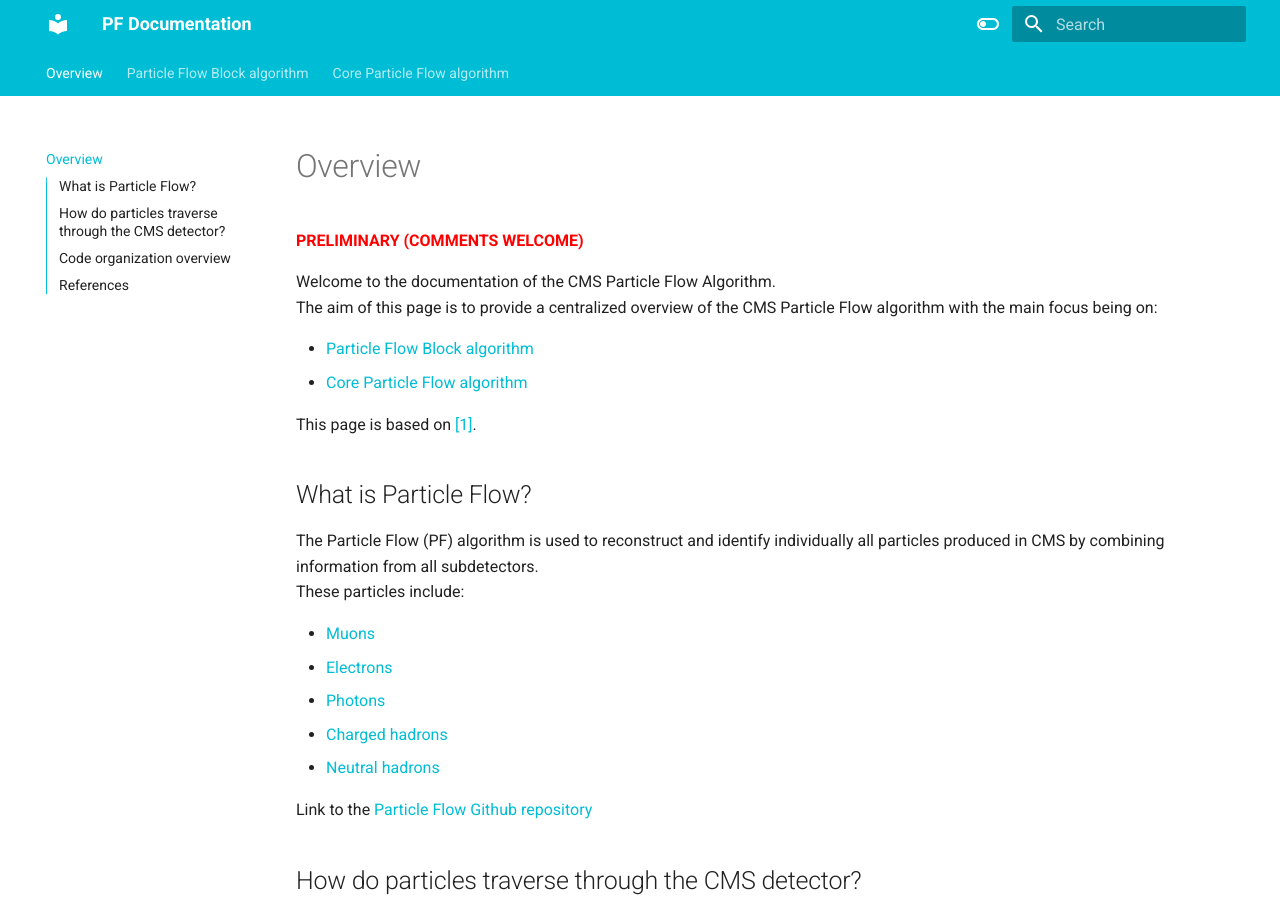
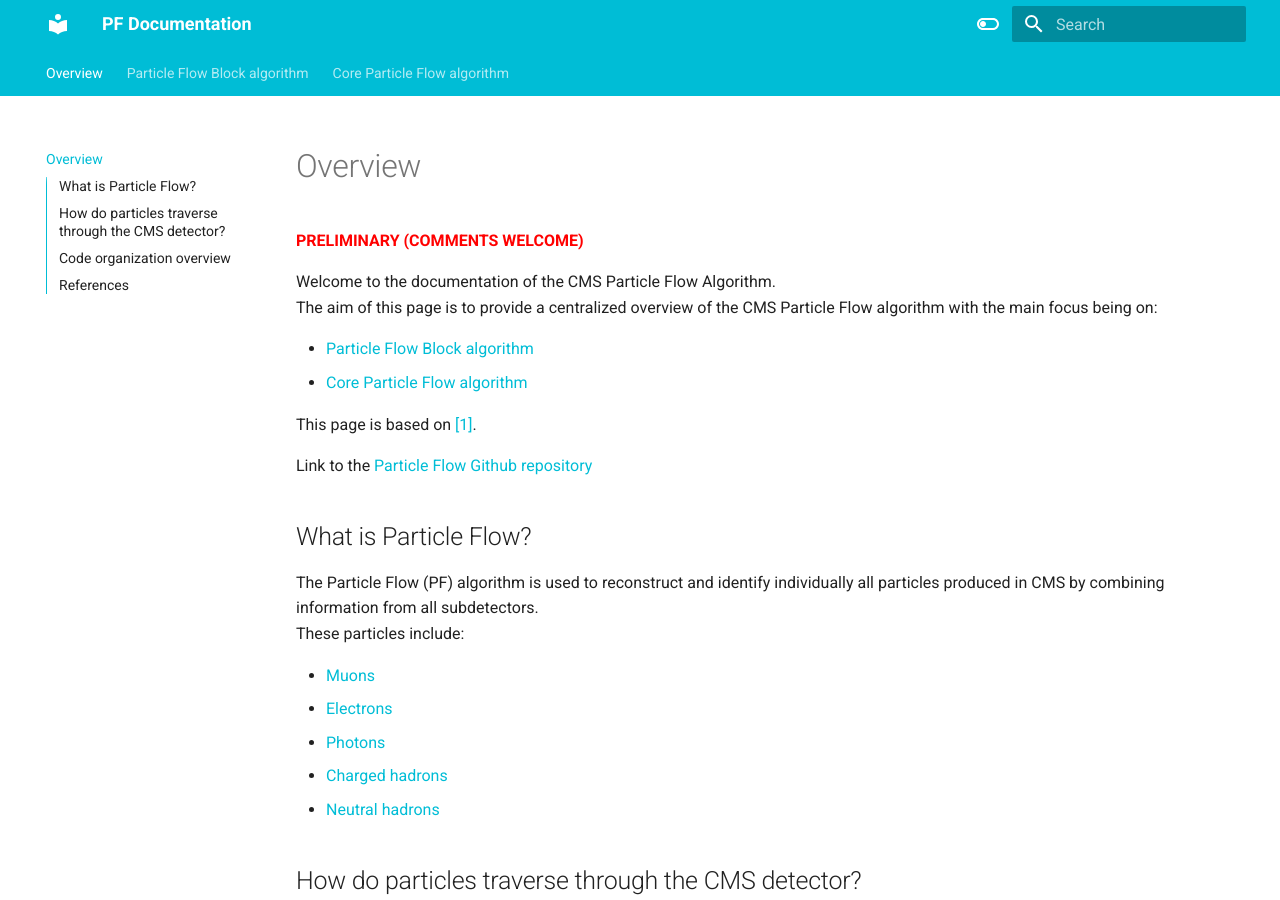
Before and after one commit to nseeba/PF-documentation, an MkDocs documentation site: the page built from docs/index.md, in a window 1280 px wide and 900 px high. Built offline with MkDocs 1.6.1 and Material for MkDocs 9.7.7, drawn with Linux system fonts in a browser that asks for light colours; some of the changed lines change nothing that is shown.

Commit message:
overview updates

```diff
--- a/docs/index.md
+++ b/docs/index.md
@@ -10,6 +10,8 @@ The aim of this page is to provide a centralized overview of the CMS Particle Fl
 
 This page is based on <a href="https://arxiv.org/pdf/1706.04965.pdf" target="_blank" rel="noopener">[1]</a>.
 
+Link to the <a href="https://github.com/cms-sw/cmssw/tree/master/RecoParticleFlow/PFProducer/src" target="_blank" rel="noopener">Particle Flow Github repository</a>
+
 ## What is Particle Flow?
 
 The Particle Flow (PF) algorithm is used to reconstruct and identify individually all particles produced in CMS by combining information from all subdetectors.<br>
@@ -20,8 +22,6 @@ These particles include:<br>
 * [Photons](corepf.md#photons)
 * [Charged hadrons](corepf.md#charged-hadrons)
 * [Neutral hadrons](corepf.md#neutral-hadrons)
-
-Link to the <a href="https://github.com/cms-sw/cmssw/tree/master/RecoParticleFlow/PFProducer/src" target="_blank" rel="noopener">Particle Flow Github repository</a>
 
 ## How do particles traverse through the CMS detector?
 
```
